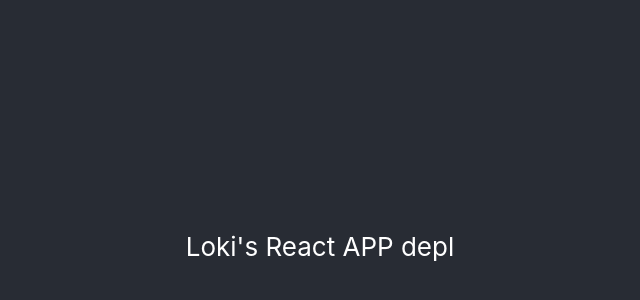
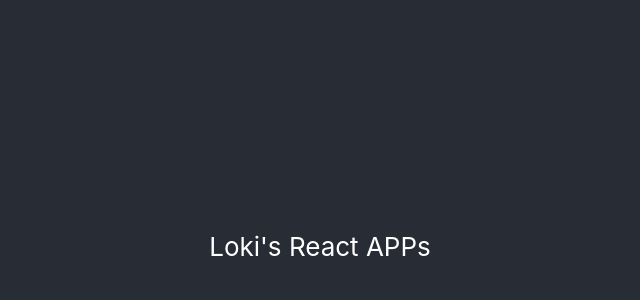
Before and after one commit to lokeshkumaran18/deploy-ec2-instance, a React (Create React App) app: page / in a window 1280 px wide. Shown: the part 154-454 px from the top of the page, without its empty margins (320-960 px from the left). Built offline with nearby package versions, Linux system fonts and the light colour scheme.

Commit message:
Update App.js

```diff
--- a/src/App.js
+++ b/src/App.js
@@ -5,7 +5,7 @@
   return (
     <div className="App">
       <header className="App-header">
-       Loki's React APP depl
+       Loki's React APPs
       </header>
     </div>
   );
```
